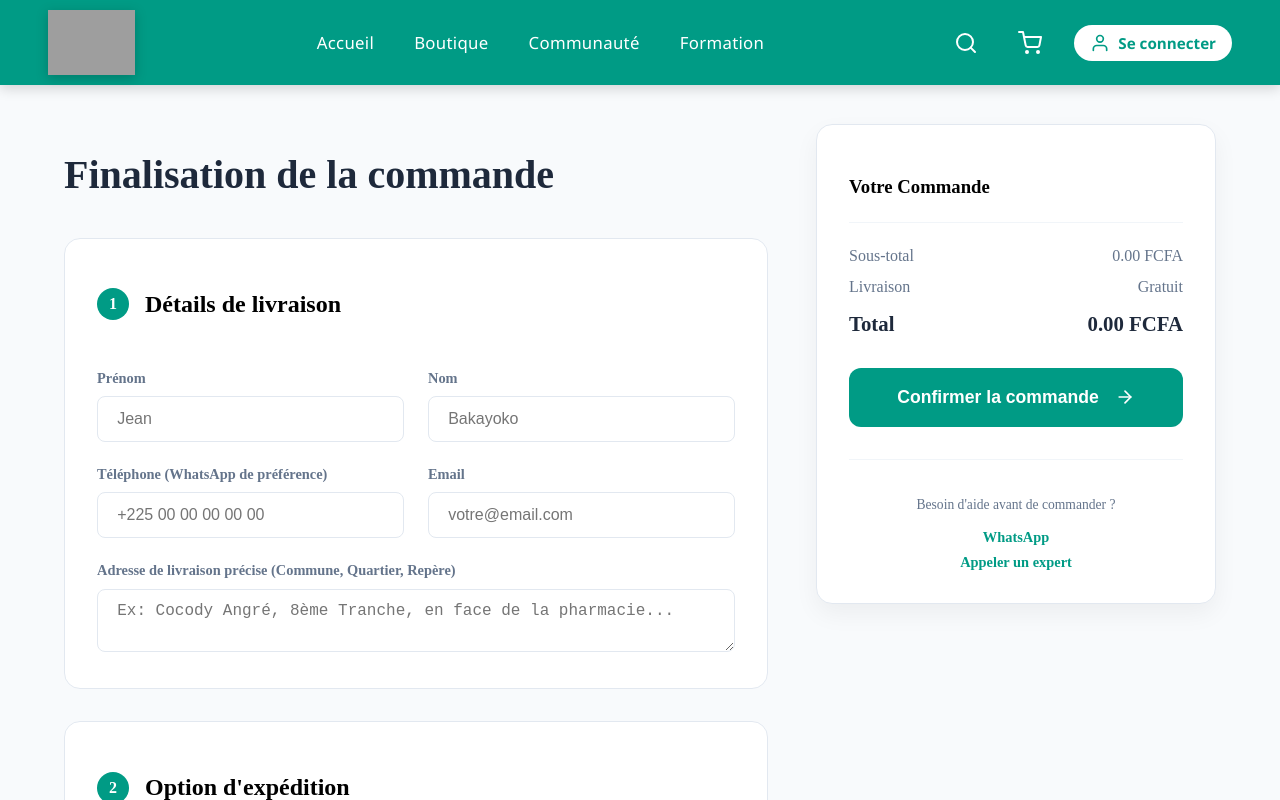
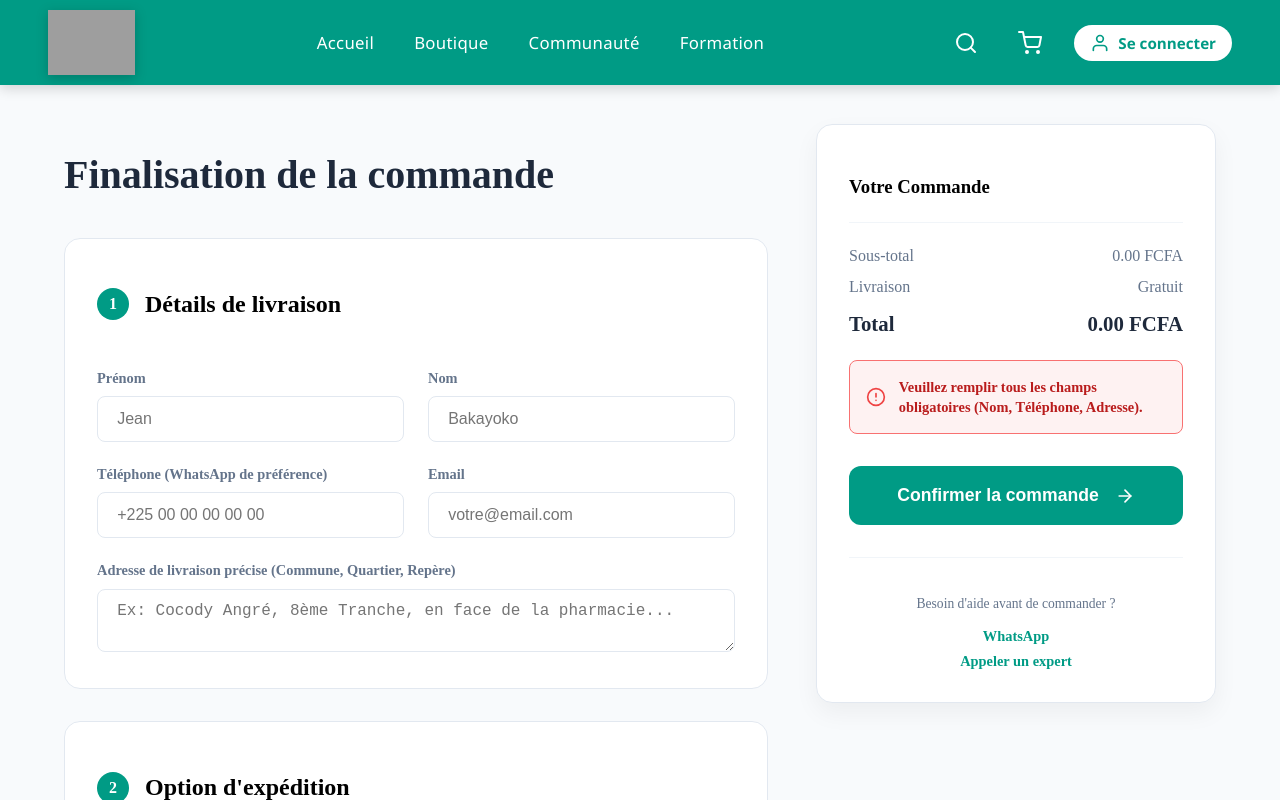
Before and after one commit to sammuel-kouassi/King-Tech, an Angular app: page /checkout in a window 1280 px wide. Both pictures are taken after a click on the button "Confirmer la commande". Shown: the top 800 px of the page. Built offline with nearby package versions, Linux system fonts and the light colour scheme; grey boxes are pictures that could not be loaded.

Commit message:
message d’erreur stock inssufisant

```diff
--- a/src/app/checkout.component/checkout.component.css
+++ b/src/app/checkout.component/checkout.component.css
@@ -284,3 +284,26 @@
 .contact-links a { font-size: 0.9rem; color: #009B85; font-weight: 600; text-decoration: none; }
 
 @keyframes fadeIn { from { opacity: 0; transform: translateY(-10px); } to { opacity: 1; transform: translateY(0); } }
+
+
+/* --- Alerte d'erreur --- */
+.error-alert {
+  background-color: #fef2f2;
+  border: 1px solid #f87171;
+  color: #b91c1c;
+  padding: 1rem;
+  border-radius: 8px;
+  margin-top: 1.5rem;
+  display: flex;
+  align-items: center;
+  gap: 0.8rem;
+  font-size: 0.9rem;
+  font-weight: 600;
+  line-height: 1.4;
+  animation: fadeIn 0.3s ease;
+}
+
+.error-alert svg {
+  flex-shrink: 0;
+  color: #ef4444;
+}
--- a/src/app/checkout.component/checkout.component.html
+++ b/src/app/checkout.component/checkout.component.html
@@ -117,6 +117,10 @@
           </div>
         </div>
 
+        <div *ngIf="errorMessage" class="error-alert">
+          <svg xmlns="http://www.w3.org/2000/svg" width="20" height="20" viewBox="0 0 24 24" fill="none" stroke="currentColor" stroke-width="2" stroke-linecap="round" stroke-linejoin="round"><circle cx="12" cy="12" r="10"></circle><line x1="12" y1="8" x2="12" y2="12"></line><line x1="12" y1="16" x2="12.01" y2="16"></line></svg>
+          {{ errorMessage }}
+        </div>
         <button class="confirm-order-btn" (click)="confirmerCommande()" [disabled]="isProcessing">
           {{ isProcessing ? 'Traitement en cours...' : 'Confirmer la commande' }}
           <svg xmlns="http://www.w3.org/2000/svg" width="20" height="20" viewBox="0 0 24 24" fill="none" stroke="currentColor" stroke-width="2" stroke-linecap="round" stroke-linejoin="round"><line x1="5" y1="12" x2="19" y2="12"></line><polyline points="12 5 19 12 12 19"></polyline></svg>
--- a/src/app/checkout.component/checkout.component.ts
+++ b/src/app/checkout.component/checkout.component.ts
@@ -1,6 +1,6 @@
 import { Component, inject } from '@angular/core';
 import { CommonModule, NgOptimizedImage } from '@angular/common';
-import { FormsModule } from '@angular/forms'; // <-- INDISPENSABLE POUR [(ngModel)]
+import { FormsModule } from '@angular/forms';
 import { Router, RouterModule } from '@angular/router';
 import { CartService } from '../services/cart.service';
 import { CommandeService } from '../services/commande.service';
@@ -22,6 +22,7 @@ export class CheckoutComponent {
   modeLivraison = 'standard';
   typePaiement = 'AL_LIVRAISON';
   isProcessing = false;
+  errorMessage: string | null = null; // <-- NOUVELLE VARIABLE POUR L'ERREUR
 
   clientForm = {
     prenom: '',
@@ -32,9 +33,11 @@ export class CheckoutComponent {
   };
 
   confirmerCommande() {
+    this.errorMessage = null; // On réinitialise l'erreur à chaque nouvelle tentative
+
     // Validation
     if (!this.clientForm.nom || !this.clientForm.telephone || !this.clientForm.adresse) {
-      alert("Veuillez remplir tous les champs obligatoires (Nom, Téléphone, Adresse).");
+      this.errorMessage = "Veuillez remplir tous les champs obligatoires (Nom, Téléphone, Adresse).";
       return;
     }
 
@@ -49,10 +52,8 @@ export class CheckoutComponent {
       quantite: item.quantity || item.quantite
     }));
 
-    //  On fusionne Prénom et Nom pour l'entité Commande
     const nomComplet = `${this.clientForm.prenom} ${this.clientForm.nom}`.trim();
 
-    // On prépare la requête
     const commandeRequest: CommandeRequest = {
       nomClient: nomComplet,
       emailClient: this.clientForm.email,
@@ -64,15 +65,26 @@ export class CheckoutComponent {
     // Appel API vers backend
     this.commandeService.creerCommande(commandeRequest).subscribe({
       next: (reponseBackend) => {
-        // Redirection vers la page de succès avec les vraies données !
         this.router.navigate(['/success'], {
           state: { commandeInfo: reponseBackend }
         });
       },
       error: (erreur) => {
         console.error('Erreur lors de la validation', erreur);
-        alert("Une erreur est survenue lors de la création de la commande.");
         this.isProcessing = false;
+
+        // --- GESTION INTELLIGENTE DU MESSAGE D'ERREUR ---
+        let msg = "Une erreur est survenue lors de la création de la commande.";
+
+        if (erreur.error && typeof erreur.error === 'string') {
+          msg = erreur.error;
+        } else if (erreur.error && erreur.error.message) {
+          msg = erreur.error.message;
+        } else if (erreur.status === 400) {
+          msg = "Certains articles de votre panier ne sont plus en stock suffisant. Veuillez vérifier les quantités.";
+        }
+
+        this.errorMessage = msg;
       }
     });
   }
```
